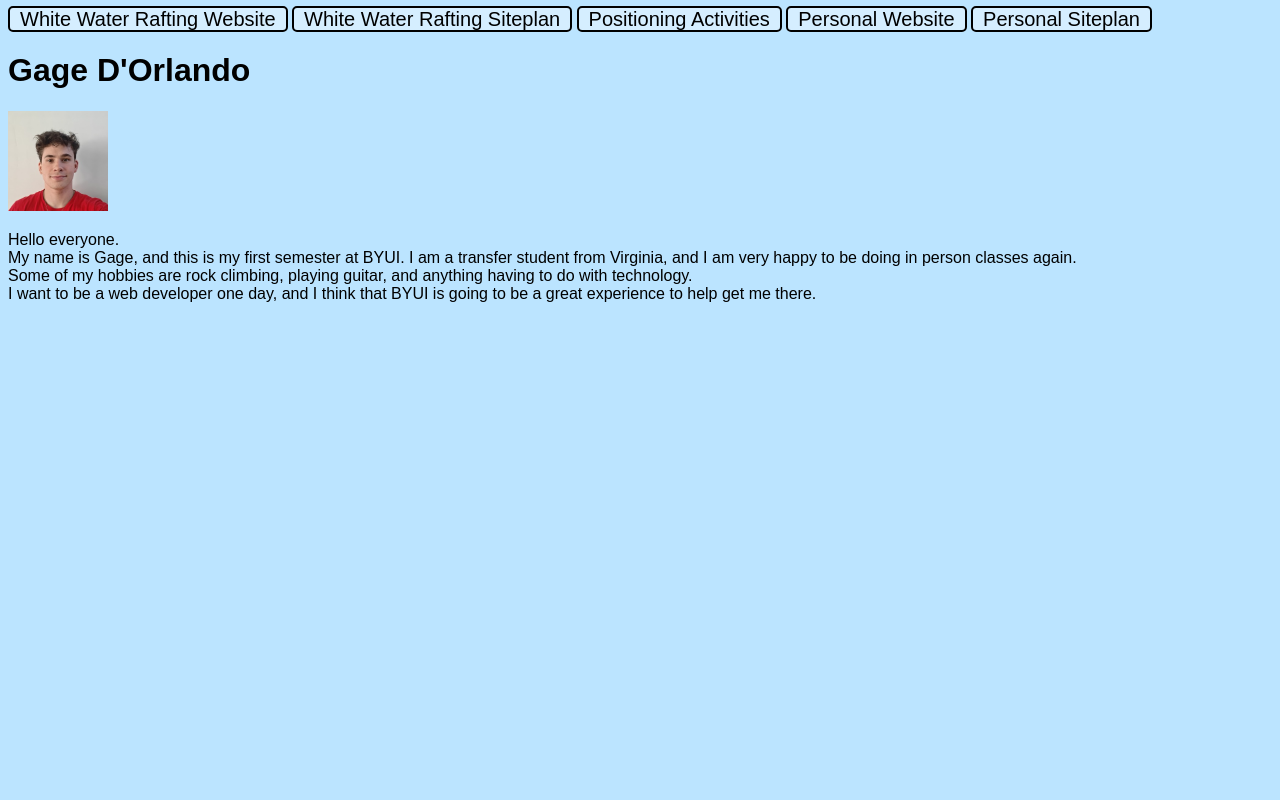
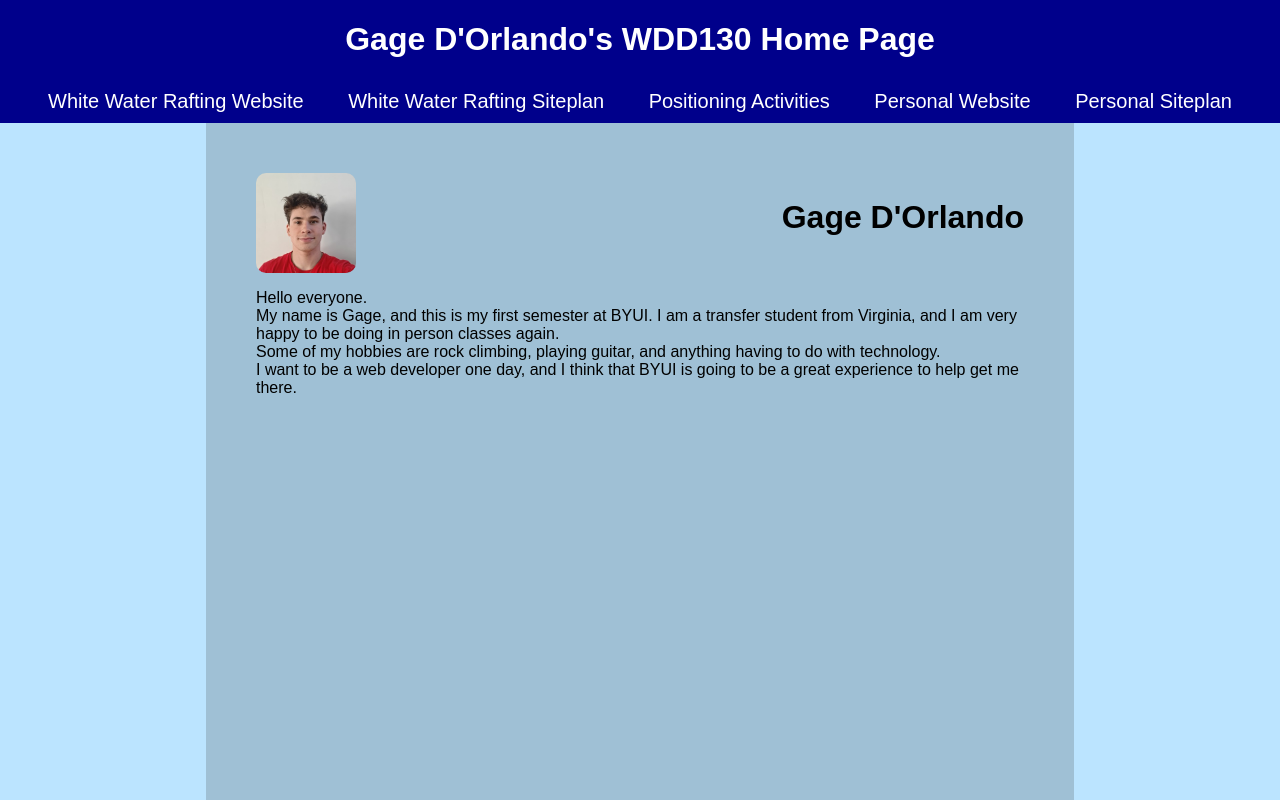
Before and after one commit to GageDorl/wdd130, a website: page index.html in a window 1280 px wide. Drawn offline with Linux system fonts and the light colour scheme.

Commit message:
Made index look nicer

```diff
--- a/index.html
+++ b/index.html
@@ -7,6 +7,8 @@
         <link href=".\styles\styles.css" rel="stylesheet" />
     </head>
     <body>
+        <header>
+            <h1>Gage D'Orlando's WDD130 Home Page</h1>
             <nav>
                 <a href="wwr/">White Water Rafting Website</a>
                 <a href="wwr/site-plan-rafting.html">White Water Rafting Siteplan</a>
@@ -14,7 +16,9 @@
                 <a href="#">Personal Website</a>
                 <a href="#">Personal Siteplan</a>
             </nav>
-        <h1>Gage D'Orlando</h1>
+        </header>
+        <main>
+            <h2>Gage D'Orlando</h2>
             <img src="./profpic.jpg" alt="Image of me" />
             <p>
                 Hello everyone.<br>
@@ -22,6 +26,6 @@
                 Some of my hobbies are rock climbing, playing guitar, and anything having to do with technology.<br>
                 I want to be a web developer one day, and I think that BYUI is going to be a great experience to help get me there.
             </p>
-
+        </main>
     </body>
 </html>
--- a/styles/styles.css
+++ b/styles/styles.css
@@ -1,27 +1,68 @@
-body{
-    background-color: #bbe4ff;
-    font-family: Arial, Helvetica, sans-serif;
-    display:inline-block;
+a{
+    color:white;
+    font-size:20px;
+    text-decoration: none;
+    margin:0 10px;
+    display: inline-block;
+    height:100%;
+    padding:10px;
 }
 
-a{
-    color:black;
-    font-size:20px;
-    padding:0 10px;
-    text-decoration: none;
-    border: solid black 2px;
-    border-radius: 5px;
-    margin:auto;
-    background-color: #d5eeff;
+a:hover{
+    background-color: #c4d0d8;
 }
-a:visited{
-    color:grey;
-}
+
 a:active{
     background-color: #e6f5ff;
 }
 
+a:visited{
+    color:lightgrey;
+}
+
+body{
+    background-color: #bbe4ff;
+    font-family: Arial, Helvetica, sans-serif;
+    display:flex;
+    flex-direction: column;
+    text-align: center;
+    width:100%;
+    height:100vh;
+    margin:0;
+}
+
+
+h1{
+    display: inline-block;
+}
+
+h2{
+    font-size: 2rem;
+    float:right;
+}
+
+header{
+    width: 100%;
+    background-color: darkblue;
+    color:white;
+    display:block;
+}
+
 img{
+    display: block;
+    border-radius: 10px;
     width:100px;
-    margin:auto;
 }
+
+main{
+    display:block;
+    width:60%;
+    margin: auto;
+    background-color: #9fc0d5;
+    padding: 50px;
+    flex-grow: 1;
+}
+
+p{
+    text-align: left;
+}
```
Lines whose indentation alone changed are shown as unchanged.
